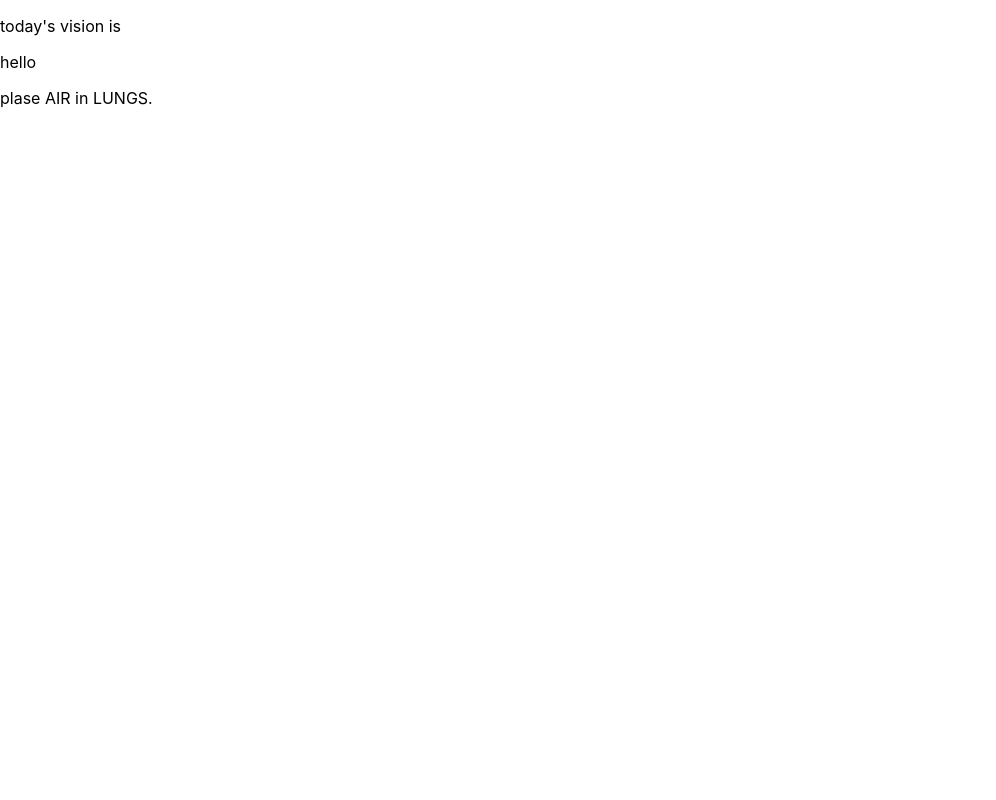
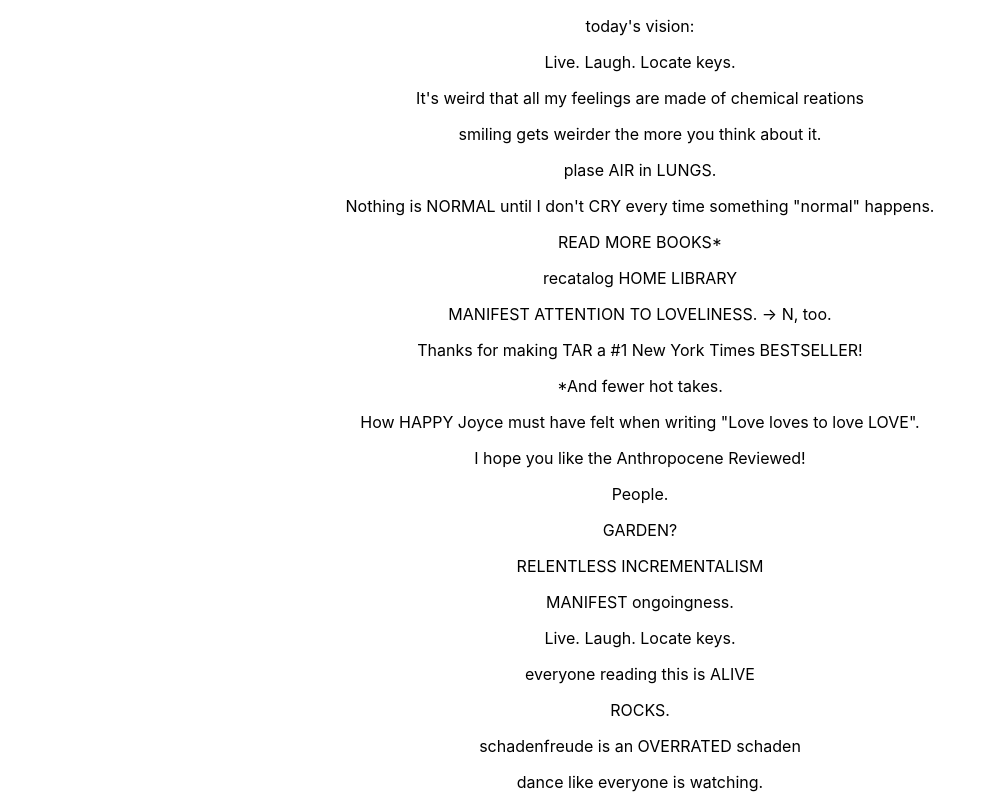
Before and after one commit to johngreercodes/visionator, a React (Create React App) app: page / in a window 1280 px wide. Shown: the top 800 px of the page, without its empty margins (0-996 px from the left). Built offline with nearby package versions, Linux system fonts and the light colour scheme.

Commit message:
putting all strings on the page now

```diff
--- a/src/App.css
+++ b/src/App.css
@@ -1,38 +1,3 @@
-.App {
+* {
   text-align: center;
 }
-
-.App-logo {
-  height: 40vmin;
-  pointer-events: none;
-}
-
-@media (prefers-reduced-motion: no-preference) {
-  .App-logo {
-    animation: App-logo-spin infinite 20s linear;
-  }
-}
-
-.App-header {
-  background-color: #282c34;
-  min-height: 100vh;
-  display: flex;
-  flex-direction: column;
-  align-items: center;
-  justify-content: center;
-  font-size: calc(10px + 2vmin);
-  color: white;
-}
-
-.App-link {
-  color: #61dafb;
-}
-
-@keyframes App-logo-spin {
-  from {
-    transform: rotate(0deg);
-  }
-  to {
-    transform: rotate(360deg);
-  }
-}
--- a/src/App.js
+++ b/src/App.js
@@ -6,7 +6,7 @@
 function App() {
   return (
     <div>
-      <p>today's vision is</p>
+      <p>today's vision:</p>
       <Vision visions={visions}/>
     </div>
   );
--- a/src/components/Vision.jsx
+++ b/src/components/Vision.jsx
@@ -3,8 +3,15 @@
 const Vision = (props) => {
     return (
     <div>
-        <p>hello</p>
-        <p>{props.visions[2]}</p>
+        <p>{props.visions[15]}</p>
+        {
+            props.visions.map((vision)=>(
+                <div>
+                    <p>{vision}</p>
+                </div>
+            ))
+        }
+
     </div>
     )
 }
--- a/src/data/visions.js
+++ b/src/data/visions.js
@@ -1,12 +1,6 @@
 const visions = [
-        {
-            key: 0,
-            vision: "It's weird that all my feelings are made of chemical reations"
-        },
-        {
-            key: 1,
-            vision: "smiling gets weirder the more you think about it."
-        },
+        "It's weird that all my feelings are made of chemical reations",
+        "smiling gets weirder the more you think about it.",
         "plase AIR in LUNGS.",
         "Nothing is NORMAL until I don't CRY every time something \"normal\" happens.",
         "READ MORE BOOKS*",
```
